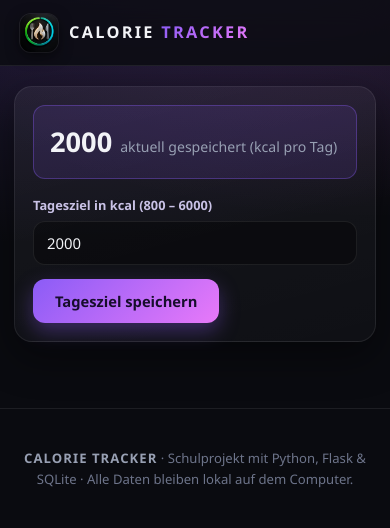
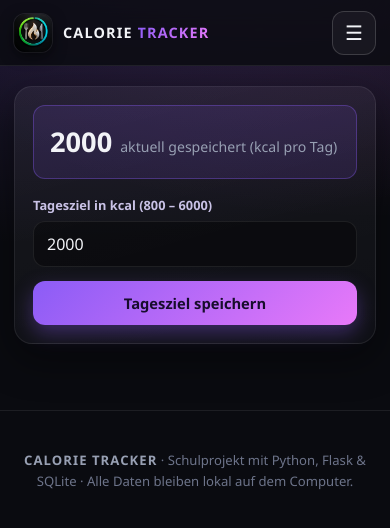
Before and after one commit to kai16boehlkau-cpu/Kai, a Flask app: page /einstellungen in a window 390 px wide. Shown: the top 528 px of the page. Run offline with Flask 3, Linux system fonts and the light colour scheme; data comes from the database, SQL or seed files in the repository.

Commit message:
Handy-Anpassung: Hamburger-Menue, Touch-Ziele und mobiles Layout

```diff
--- a/datenbank.html
+++ b/datenbank.html
@@ -39,6 +39,9 @@
         <a href="einstellungen.html">Einstellungen</a>
         <a href="datenbank.html" class="active">Datenbank</a>
       </nav>
+
+      <button type="button" class="nav-toggle" id="nav-toggle"
+              aria-label="Menü öffnen" aria-expanded="false">☰</button>
     </div>
   </header>
 
--- a/einstellungen.html
+++ b/einstellungen.html
@@ -39,6 +39,9 @@
         <a href="einstellungen.html" class="active">Einstellungen</a>
         <a href="datenbank.html">Datenbank</a>
       </nav>
+
+      <button type="button" class="nav-toggle" id="nav-toggle"
+              aria-label="Menü öffnen" aria-expanded="false">☰</button>
     </div>
   </header>
 
--- a/index.html
+++ b/index.html
@@ -45,6 +45,9 @@
         <a href="einstellungen.html">Einstellungen</a>
         <a href="datenbank.html">Datenbank</a>
       </nav>
+
+      <button type="button" class="nav-toggle" id="nav-toggle"
+              aria-label="Menü öffnen" aria-expanded="false">☰</button>
     </div>
   </header>
 
--- a/kalender.html
+++ b/kalender.html
@@ -39,6 +39,9 @@
         <a href="einstellungen.html">Einstellungen</a>
         <a href="datenbank.html">Datenbank</a>
       </nav>
+
+      <button type="button" class="nav-toggle" id="nav-toggle"
+              aria-label="Menü öffnen" aria-expanded="false">☰</button>
     </div>
   </header>
 
--- a/static/script.js
+++ b/static/script.js
@@ -6,6 +6,27 @@
 
 // Pruefen, ob der Nutzer Animationen reduzieren moechte (Systemeinstellung).
 var reduceMotion = window.matchMedia("(prefers-reduced-motion: reduce)").matches;
+
+/* ------------------------------------------------------------
+   0b) Handy: Hamburger-Menue oeffnen und schliessen
+   ------------------------------------------------------------ */
+var navToggle = document.getElementById("nav-toggle");
+var mainNav = document.querySelector(".main-nav");
+if (navToggle && mainNav) {
+  navToggle.addEventListener("click", function () {
+    var open = mainNav.classList.toggle("open");
+    navToggle.textContent = open ? "✕" : "☰";
+    navToggle.setAttribute("aria-expanded", open ? "true" : "false");
+  });
+  // Nach dem Klick auf einen Menuepunkt wieder zuklappen.
+  mainNav.querySelectorAll("a").forEach(function (link) {
+    link.addEventListener("click", function () {
+      mainNav.classList.remove("open");
+      navToggle.textContent = "☰";
+      navToggle.setAttribute("aria-expanded", "false");
+    });
+  });
+}
 
 /* ------------------------------------------------------------
    0) Ladebildschirm: grosses Logo fliegt klein an seinen Platz
--- a/static/style.css
+++ b/static/style.css
@@ -189,6 +189,27 @@ section[id], div[id] { scroll-margin-top: calc(var(--header-h) + 18px); }
 .main-nav a.active {
   color: #170d2c;
   background: var(--accent);
+}
+
+/* Hamburger-Button: nur auf kleinen Bildschirmen sichtbar */
+.nav-toggle {
+  display: none;
+  place-items: center;
+  min-width: 44px;
+  height: 44px;
+  border-radius: 12px;
+  border: 1px solid var(--border-strong);
+  background: var(--surface);
+  color: var(--text);
+  font-size: 1.25rem;
+  line-height: 1;
+  cursor: pointer;
+  transition: background 0.18s ease, border-color 0.18s ease;
+}
+
+.nav-toggle:hover {
+  background: var(--surface-2);
+  border-color: var(--violet);
 }
 
 /* ---------- 4) Hero / Begrüßung ---------- */
@@ -1162,7 +1183,33 @@ input[type="date"] { max-width: 100%; }
   .hero-side { align-items: flex-start; }
   .day-nav { justify-content: flex-start; }
 
-  .main-nav { display: none; }          /* auf kleinen Bildschirmen ausblenden */
+  /* Navigation wird zum aufklappbaren Menue (Hamburger) */
+  .nav-toggle { display: grid; }
+
+  .main-nav {
+    display: none;
+    position: absolute;
+    top: var(--header-h);
+    left: 0;
+    right: 0;
+    flex-direction: column;
+    gap: 4px;
+    padding: 12px;
+    background: rgba(10, 11, 16, 0.97);
+    border: none;
+    border-bottom: 1px solid var(--border);
+    border-radius: 0;
+    box-shadow: 0 18px 34px rgba(0, 0, 0, 0.5);
+  }
+
+  .main-nav.open { display: flex; }
+
+  .main-nav a {
+    padding: 13px 16px;
+    font-size: 0.95rem;
+    text-align: center;
+    border-radius: 12px;
+  }
 
   .meal-bar-row { grid-template-columns: 118px 1fr 84px; }
   .entry-item { flex-wrap: wrap; }
@@ -1178,6 +1225,17 @@ input[type="date"] { max-width: 100%; }
   .meal-chips { grid-template-columns: 1fr; }
   .container { padding: 20px 14px 44px; }
   .card { padding: 18px; }
+
+  /* Touch: groessere Ziele, keine Auto-Zoom von iOS beim Tippen */
+  .icon-btn { min-width: 44px; height: 44px; }
+  input, select { font-size: 16px; }
+  .brand-name { font-size: 0.9rem; letter-spacing: 0.08em; }
+  .header-inner { padding: 0 14px; gap: 10px; }
+  .modal { padding: 18px; border-radius: 18px; }
+  .modal-overlay { padding: 12px; }
+  .day-nav { gap: 6px; }
+  .start-form { flex-direction: column; align-items: stretch; }
+  .start-form .btn { width: 100%; }
 }
 
 /* ---------- 17) Ladebildschirm mit Logo-Animation ----------
@@ -1718,3 +1776,22 @@ code {
   .cal-day { min-height: 48px; }
   .cal-kcal { display: none; }
 }
+
+/* ---------- 25) Responsive-Korrekturen (stehen zuletzt und gewinnen) ---------- */
+@media (max-width: 540px) {
+  .start-form {
+    flex-direction: column;
+    align-items: stretch;
+  }
+
+  .start-form .form-field {
+    flex: 0 0 auto;      /* in der Spaltenansicht keine 240px Hoehe erzwingen */
+    max-width: none;
+    width: 100%;
+  }
+
+  .start-form .btn { width: 100%; }
+
+  .settings-form { flex-direction: column; align-items: stretch; }
+  .settings-form .btn { width: 100%; }
+}
--- a/templates/base.html
+++ b/templates/base.html
@@ -59,6 +59,9 @@
         <a href="{{ url_for('datenbank') }}"
            class="{{ 'active' if active_page == 'datenbank' else '' }}">Datenbank</a>
       </nav>
+
+      <button type="button" class="nav-toggle" id="nav-toggle"
+              aria-label="Menü öffnen" aria-expanded="false">☰</button>
     </div>
   </header>
 
```
Also changed, not shown: static/app.js (+21 -0 lines).
